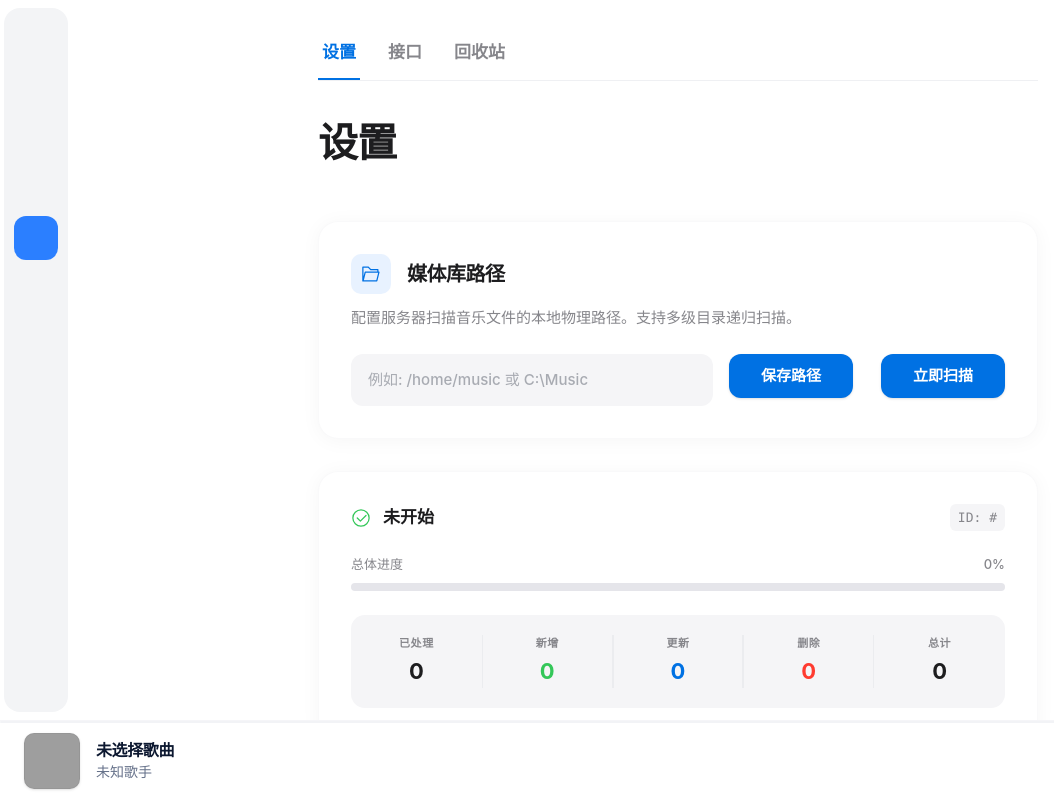
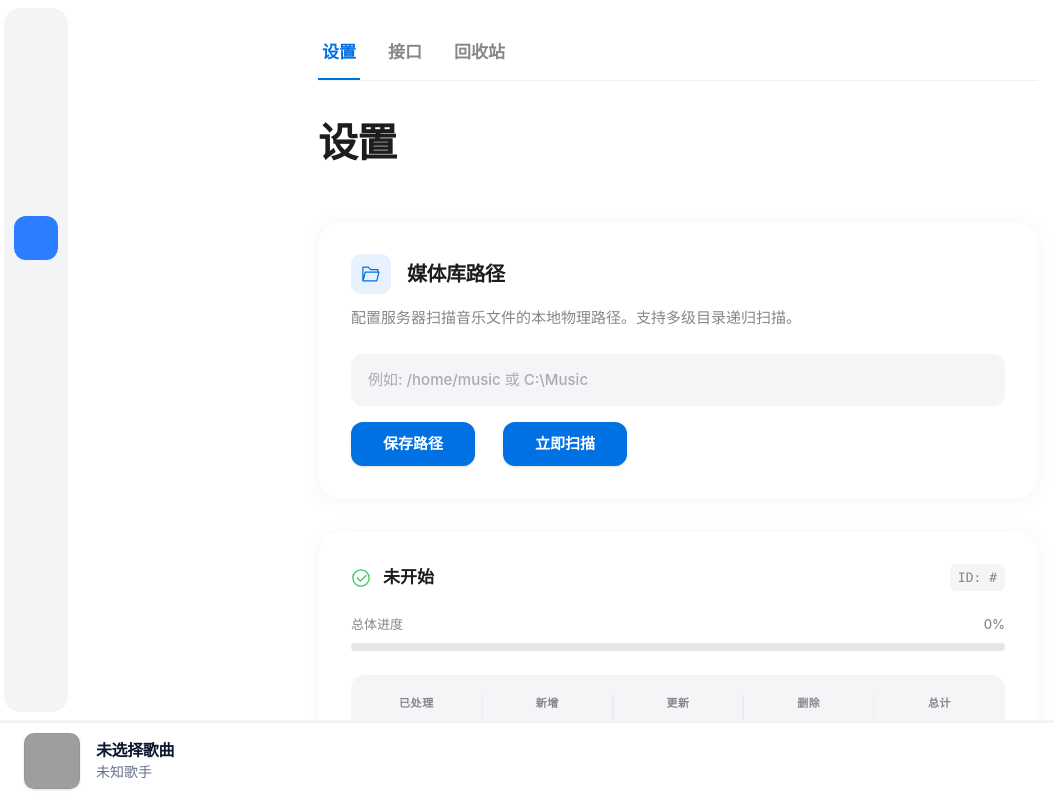
Before and after one commit to yedadtop/NasMusic, a Vue app in the folder frontned/: page /settings in a window 1280 px wide. Shown: the whole page, without its empty margins (0-1054 px from the left). Built offline with nearby package versions, Linux system fonts and the light colour scheme; no server answers; grey boxes are pictures that could not be loaded; some icons are missing.

Commit message:
style(Settings): 调整音乐路径设置界面的按钮布局
将按钮从与输入框同行改为单独一行，并在小屏幕下保持垂直排列，提升移动端用户体验

```diff
--- a/frontned/src/views/Settings.vue
+++ b/frontned/src/views/Settings.vue
@@ -52,12 +52,13 @@
           配置服务器扫描音乐文件的本地物理路径。支持多级目录递归扫描。
         </p>
 
-        <div class="flex flex-col sm:flex-row gap-4">
+        <div class="flex flex-col gap-4">
           <el-input
             v-model="musicPath"
             placeholder="例如: /home/music 或 C:\Music"
             class="flex-1 custom-apple-input"
           />
+          <div class="flex flex-col sm:flex-row gap-4">
             <el-button
               type="primary"
               :loading="saving"
@@ -74,6 +75,7 @@
             >
               立即扫描
             </el-button>
+          </div>
         </div>
       </section>
 
```
Lines whose indentation alone changed are shown as unchanged.
